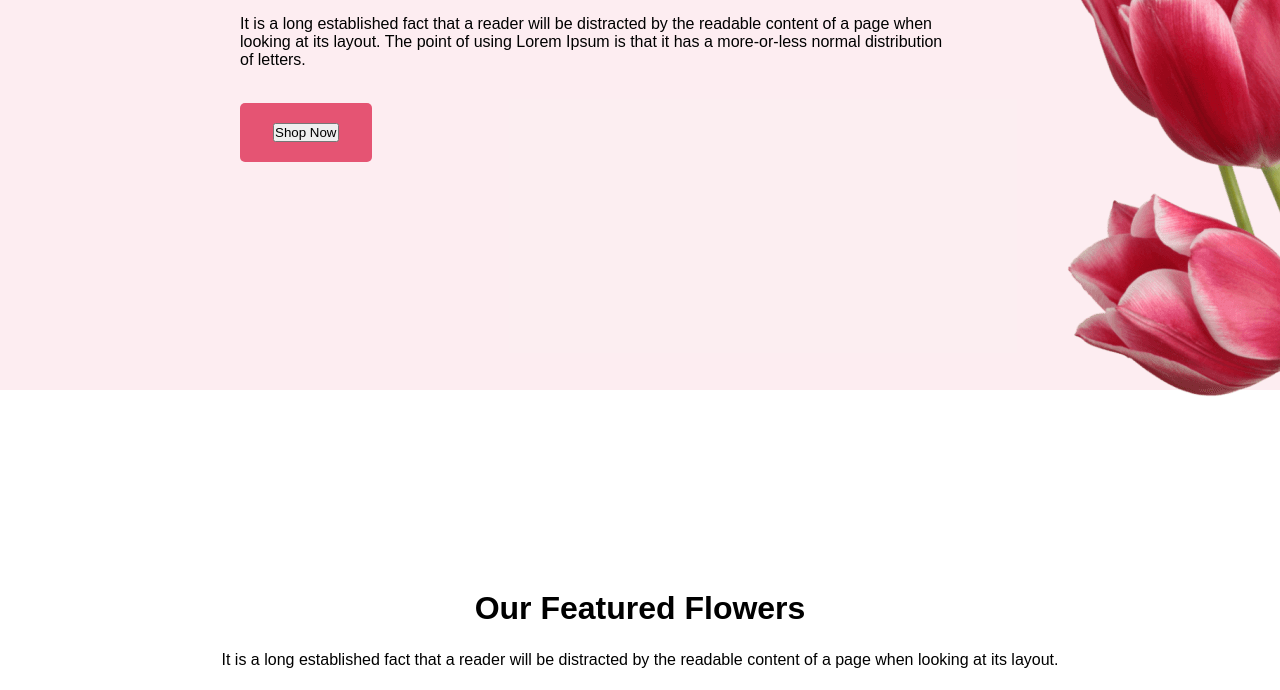
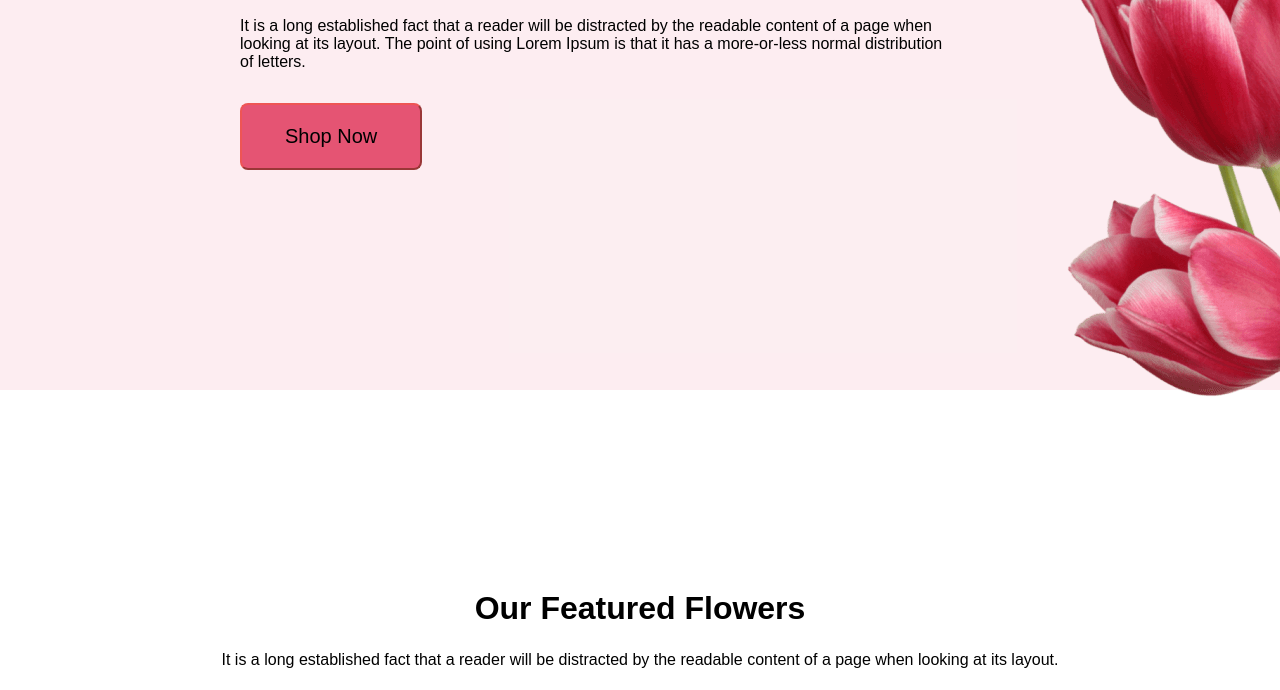
Before and after one commit to rasel6518/online-flower-shop, a plain HTML site: page index.html in a window 1280 px wide. Shown: the part 410-1100 px from the top of the page. Drawn offline with Linux system fonts and the light colour scheme.

Commit message:
shop now button fixed

```diff
--- a/style.css
+++ b/style.css
@@ -13,9 +13,9 @@ header {
 }
 
 .header-title {
-    /*
-    text-align: center;
-    margin: 0px 90px 32px 240px; */
+
+    text-align: left;
+
 
 }
 
@@ -38,16 +38,24 @@ header {
     text-align: left;
 }
 
-.btn {
-
+.btn button {
+    /*
     margin: 2px 90px 10px 240px;
     background-color: #E55473;
     padding: 20px 33px;
     display: inline-flex;
-    color: white;
-    /* text-align: center; */
+    color: white; */
 
-    border-radius: 5px;
+
+    border-radius: 8px;
+    /* display: inline-flex; */
+    padding: 20px 43px;
+    /* align-items: flex-start; */
+    /* gap: 10px; */
+    background-color: #E55473;
+    margin-left: 240px;
+    border-color: #E55;
+    font-size: 20px;
 
 
 
```
